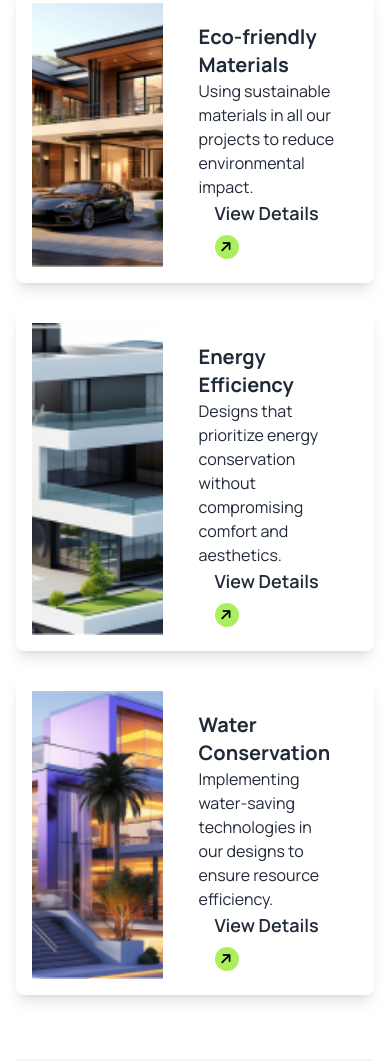
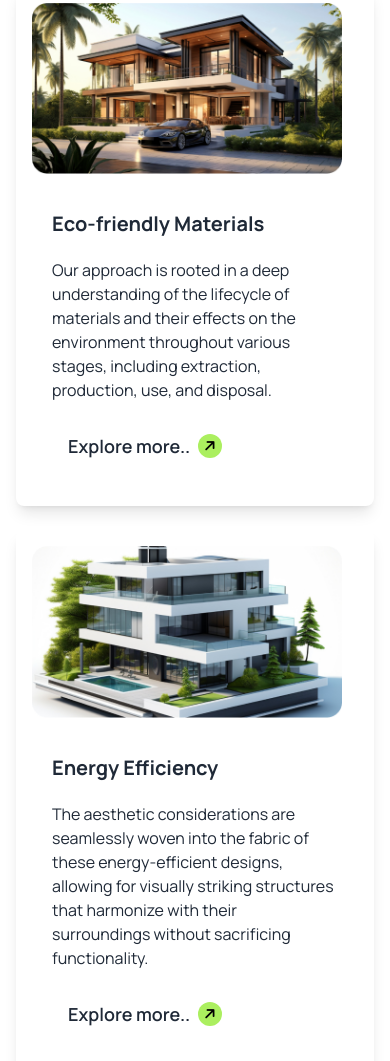
Before and after one commit to r-rabbani/Assignment-03, a plain HTML site: page index.html in a window 390 px wide. Shown: the part 2212-3273 px from the top of the page. Drawn offline with nearby package versions, Linux system fonts and the light colour scheme.

Commit message:
sustainability sector added and responsive

```diff
--- a/index.html
+++ b/index.html
@@ -257,10 +257,11 @@
                   </div>
 
                       <!-- Sustainability Section -->
-                  <section>
                       <section class="py-16 bg-white">
                         <div class="text-center">
-                        <h4 class="btn rounded-s-full rounded-e-full btn-md bg-[#c6fd8880] text-lg border-none my-5 "> <i class="fa-solid fa-arrow-right"></i>Sustainability</h4>
+                          <h4 class="btn rounded-s-full rounded-e-full btn-md bg-[#c6fd8880] text-lg border-none my-5">
+                            <i class="fa-solid fa-arrow-right"></i>Sustainability
+                          </h4>
                           <h2 class="text-4xl font-bold mb-4">Explore sustainable designs.</h2>
                           <p class="text-lg max-w-2xl mx-auto">
                             Explore our commitment to sustainable architecture, where eco-friendly designs meet functionality and style.
@@ -269,16 +270,16 @@
 
                         <div class="grid grid-cols-1 gap-6 mt-8">
                           <!-- Card 1 -->
-                        <div class="grid grid-cols-7 gap-4 bg-white shadow-lg p-4 rounded-lg">
-                          <figure class="col-span-3">
+                          <div class="grid grid-cols-1 md:grid-cols-5 gap-4 bg-white shadow-lg p-4 rounded-lg">
+                            <figure class="col-span-2">
                               <img src="assets/article3.png" alt="Eco-friendly Materials" class="w-full h-full object-cover">
                             </figure>
-                          <div class="col-span-4 flex flex-col justify-center p-5">
+                            <div class="col-span-3 flex flex-col justify-center p-5 space-y-5">
                               <h3 class="text-xl font-bold">Eco-friendly Materials</h3>
-                            <p>Using sustainable materials in all our projects to reduce environmental impact.</p>
+                              <p>Our approach is rooted in a deep understanding of the lifecycle of materials and their effects on the environment throughout various stages, including extraction, production, use, and disposal.</p>
                               <!-- View Details Button -->
                               <a class="btn border-none btn-md bg-white text-lg justify-start max-w-xs shadow-none">
-                              View Details
+                                Explore more..
                                 <span class="lime-circle">
                                   <i class="fa-sharp fa-solid fa-arrow-right rotated-arrow text-black"></i>
                                 </span>
@@ -287,34 +288,34 @@
                           </div>
 
                           <!-- Reversed Card 2 -->
-                        <div class="grid grid-cols-7 gap-4 bg-white shadow-lg p-4 rounded-lg">
-                          <div class="col-span-4 flex flex-col justify-center order-last sm:order-first p-5">
+                          <div class="grid grid-cols-1 md:grid-cols-5 gap-4 bg-white shadow-lg p-4 rounded-lg">
+                            <figure class="col-span-2 order-first md:order-last">
+                              <img src="assets/article2.png" alt="Energy Efficiency" class="w-full h-full object-cover">
+                            </figure>
+                            <div class="col-span-3 flex flex-col justify-center p-5 space-y-5">
                               <h3 class="text-xl font-bold">Energy Efficiency</h3>
-                            <p>Designs that prioritize energy conservation without compromising comfort and aesthetics.</p>
+                              <p>The aesthetic considerations are seamlessly woven into the fabric of these energy-efficient designs, allowing for visually striking structures that harmonize with their surroundings without sacrificing functionality.</p>
                               <!-- View Details Button -->
                               <a class="btn border-none btn-md bg-white text-lg justify-start max-w-xs shadow-none">
-                              View Details
+                                Explore more..
                                 <span class="lime-circle">
                                   <i class="fa-sharp fa-solid fa-arrow-right rotated-arrow text-black"></i>
                                 </span>
                               </a>
                             </div>
-                          <figure class="col-span-3">
-                            <img src="assets/article2.png" alt="Energy Efficiency" class="w-full h-full object-cover">
-                          </figure>
                           </div>
 
                           <!-- Card 3 -->
-                        <div class="grid grid-cols-7 gap-4 bg-white shadow-lg p-4 rounded-lg">
-                          <figure class="col-span-3">
+                          <div class="grid grid-cols-1 md:grid-cols-5 gap-4 bg-white shadow-lg p-4 rounded-lg">
+                            <figure class="col-span-2">
                               <img src="assets/article1.png" alt="Water Conservation" class="w-full h-full object-cover">
                             </figure>
-                          <div class="col-span-4 flex flex-col justify-center p-5">
+                            <div class="col-span-3 flex flex-col justify-center p-5 space-y-5">
                               <h3 class="text-xl font-bold">Water Conservation</h3>
-                            <p>Implementing water-saving technologies in our designs to ensure resource efficiency.</p>
+                              <p>Implementing water-saving technologies is a vital component of resource-efficient design. This strategic integration of innovative plumbing fixtures, such as low-flow faucets and dual-flush toilets, significantly reduces water usage in both residential and commercial spaces.</p>
                               <!-- View Details Button -->
                               <a class="btn border-none btn-md bg-white text-lg justify-start max-w-xs shadow-none">
-                              View Details
+                                Explore more..
                                 <span class="lime-circle">
                                   <i class="fa-sharp fa-solid fa-arrow-right rotated-arrow text-black"></i>
                                 </span>
@@ -324,7 +325,6 @@
                         </div>
                       </section>
 
-                  </section>
 
                   <!-- How we works Section -->
                   <section class="space-y-7 py-10">
@@ -358,16 +358,18 @@
                       </div>
                     </div>
                   </section>
+
+
                   <!-- Our Latest Portfolio Section  -->
                   <section class="bg-white mb-20">
                     <div class="flex flex-col text-center space-y-5 items-center mb-5">
-                      <h4 class="btn rounded-s-full rounded-e-full btn-md bg-[#c6fd8880] text-lg border-none mt-20"> <i class="fa-solid fa-arrow-right"></i>Explore our latest works</h4>
+                      <h4 class="btn rounded-full btn-md bg-[#c6fd8880] text-lg border-none mt-20"> <i class="fa-solid fa-arrow-right"></i>Explore our latest works</h4>
                       <h1 class="lg:text-4xl text-5xl font-black">Our Latest Portfolio</h1>
                           <p class="lg:text-lg font-medium max-w-2xl">Let's explore the next big idea together. We're ready to dive into your vision and bring it to life, ensuring every detail aligns with your goals.</p>
                   </div>
                   <!-- Image cards -->
                     <div class="space-y-5">
-                      <div class="grid grid-cols-7 gap-5">
+                      <div class="grid lg:grid-cols-7 md:grid-cols-1 gap-5">
                         <div class="card lg:card-side bg-base-100 shadow-xl col-span-5">
                           <figure class="p-5">
                             <img
@@ -375,7 +377,7 @@
                               alt="Album" />
                           </figure>
                           <div class="card-body">
-                            <h2 class="card-title">Institutional</h2>
+                            <h2 class="card-title font-bold">Institutional</h2>
                             <p class="max-w-md">Thoughtfully crafted spaces promoting learning and collaboration, with a focus on natural light and adaptability.</p>
                             <!-- View Details Button -->
                             <a class="btn border-none btn-md bg-white text-lg justify-start shadow-none">
@@ -409,7 +411,7 @@
                               alt="Album" />
                           </figure>
                           <div class="card-body col-span-3">
-                            <h2 class="card-title">Hospitality</h2>
+                            <h2 class="card-title font-bold">Hospitality</h2>
                             <p class="max-w-md">Inviting spaces that blend comfort and elegance, designed to enhance guest experiences with a focus on luxury and ambiance.</p>
                             <!-- View Details Button -->
                             <a class="btn border-none btn-md bg-white text-lg justify-start max-w-xs shadow-none">
@@ -429,9 +431,10 @@
                         </div>
                       </div>
                     </div>
+                  </section>
 
 
-                  </section>
+
 
                   <!-- Let's Discuss Section -->
 
```
Lines whose indentation alone changed are shown as unchanged.
